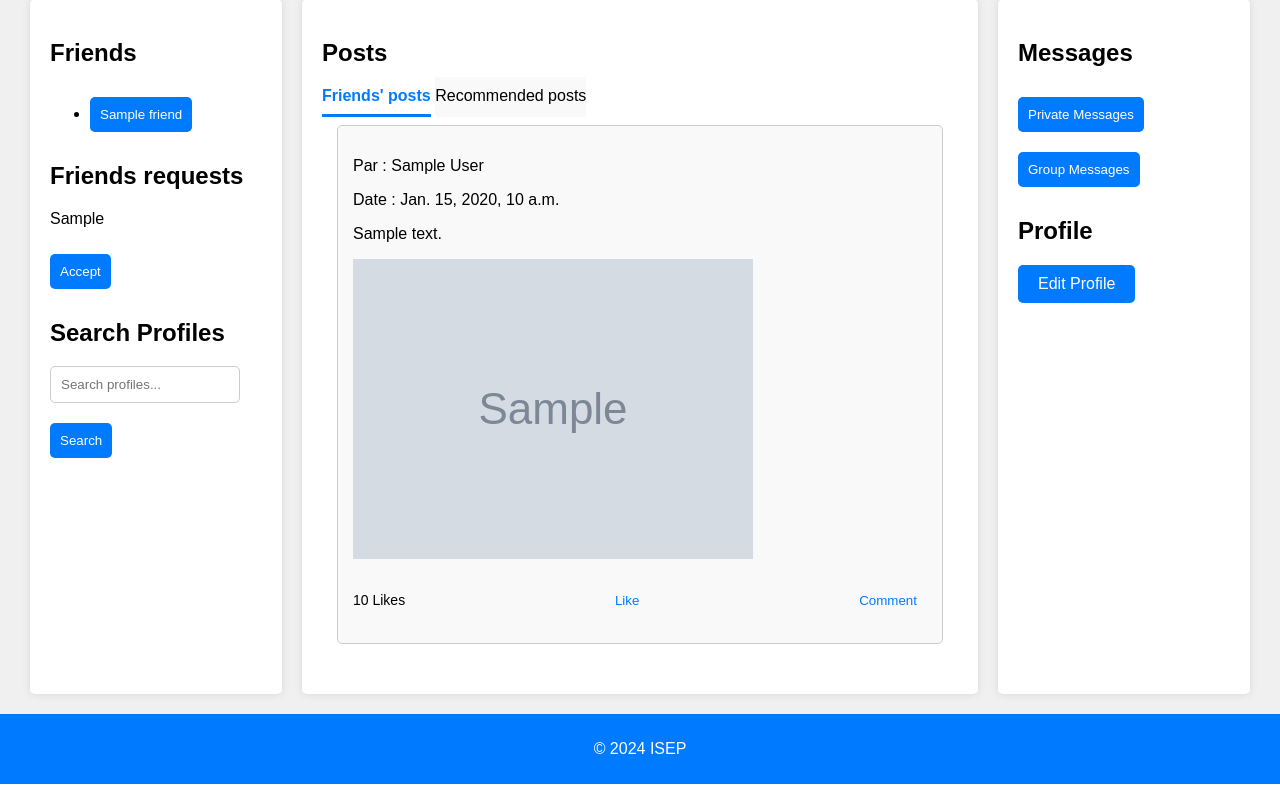
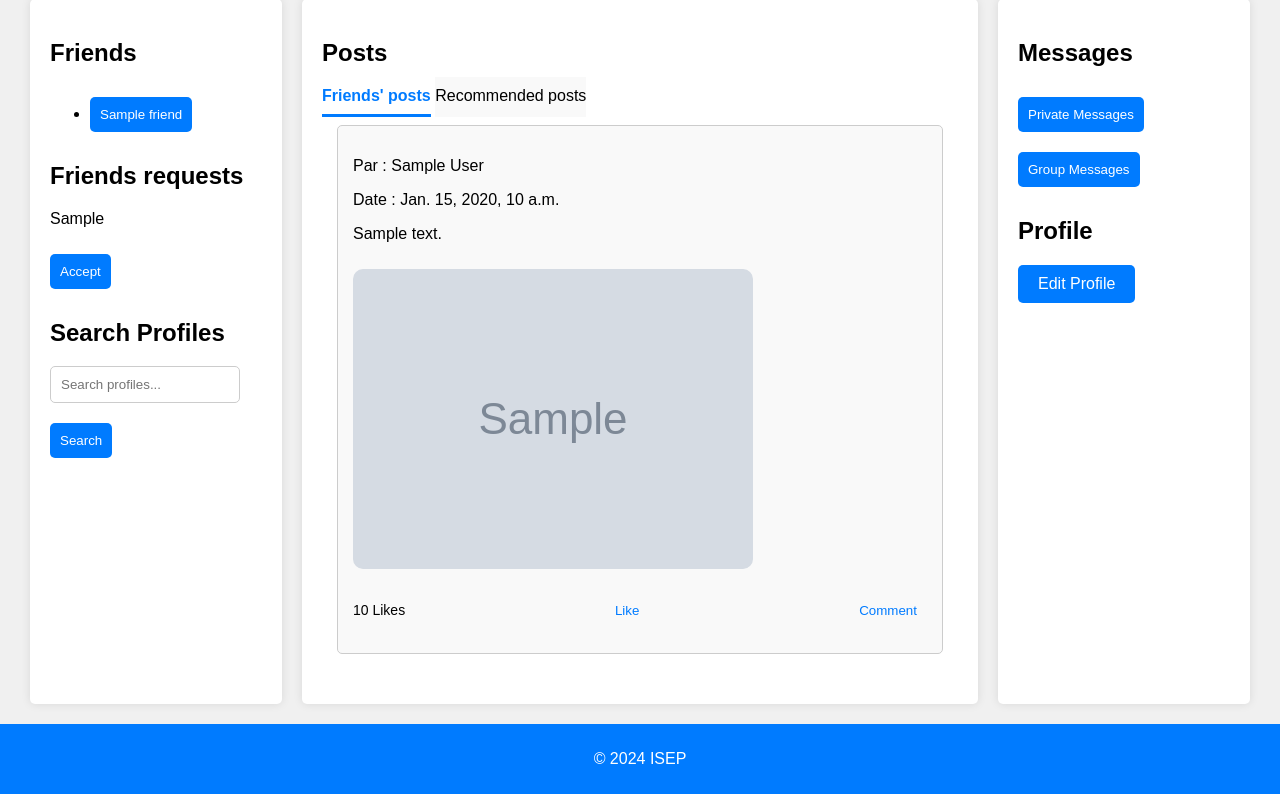
Before and after one commit to RomeoCorrec/ProjetAlgo, a Django app: template app/app/templates/main_page.html in a window 1280 px wide. Shown: the part 88-882 px from the top of the page. Run offline with Django 5.2, Linux system fonts and the light colour scheme; the template is opened without the code that fills it: most values are stand-ins (such as "Sample title", 1, 10 or a date in 2020); grey boxes marked "Sample" are stand-in pictures.

Commit message:
fix de la taille des images dans les posts

```diff
--- a/app/app/templates/main_page.html
+++ b/app/app/templates/main_page.html
@@ -187,6 +187,12 @@
         margin-bottom: 15px;
     }
 
+ .post img {
+     max-width: 95%;
+     border-radius: 10px;
+     margin-top: 10px;
+ }
+
  .tab-button {
     width: 50%;
     padding: 10px 0;
--- a/app/app/templates/profil.html
+++ b/app/app/templates/profil.html
@@ -142,7 +142,7 @@
         }
 
         .posts .post img {
-            max-width: 50%;
+            max-width: 95%;
             border-radius: 10px;
             margin-top: 10px;
         }
```
Also changed, not shown: app/db.sqlite3.
